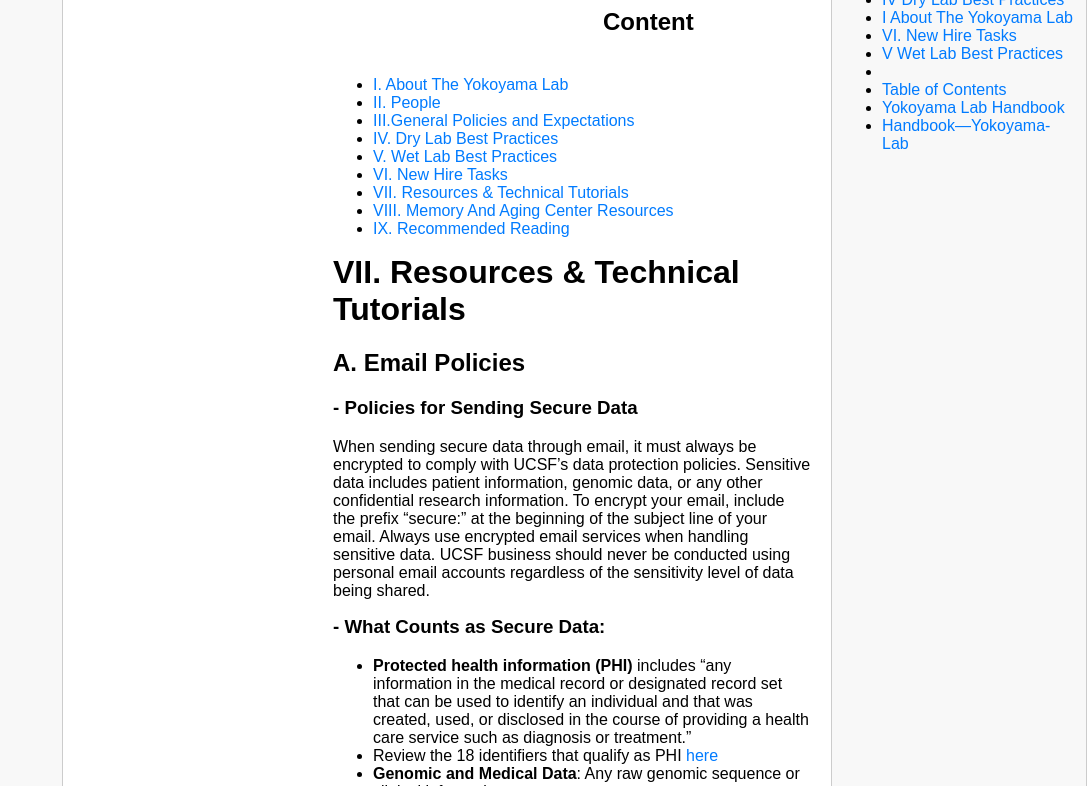
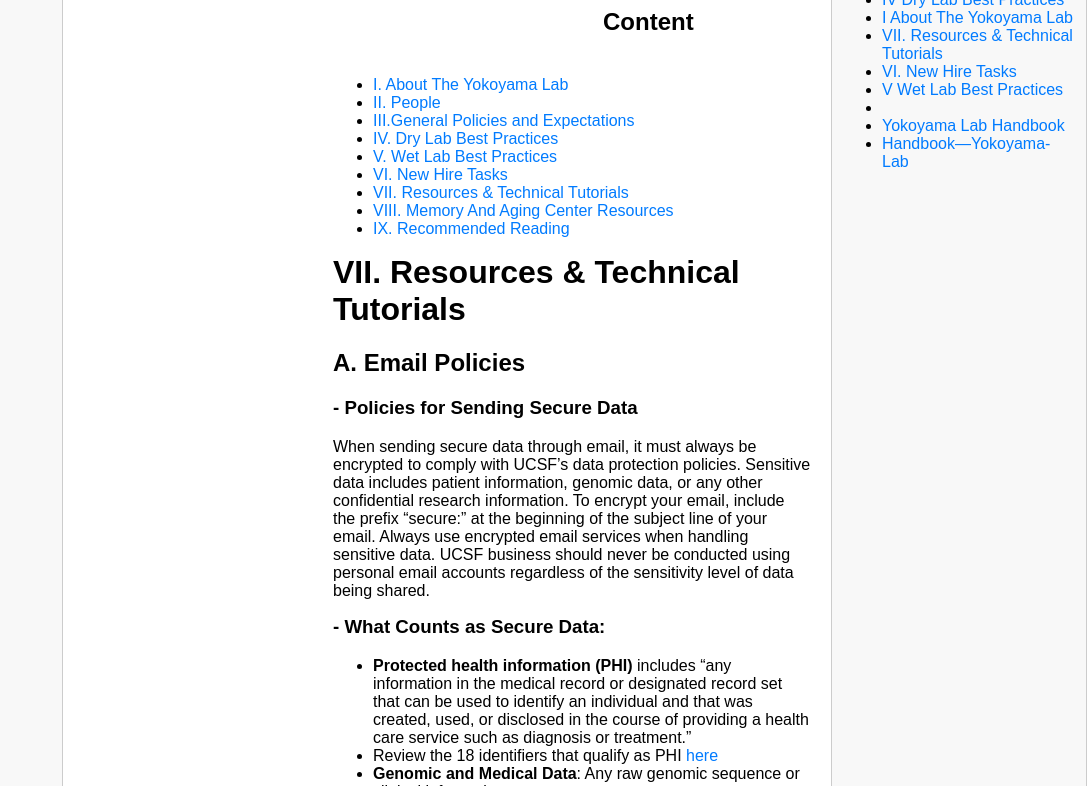
Before and after one commit to daniman89/Handbook---Yokoyama-Lab, a Jekyll site: the page built from docs/VII_Resources_&_Technical_Tutorials.md, in a window 1280 px wide and 900 px high, cut to the strip 114-900 px from the top of the window. Shown: the whole strip, without its empty margins (193-1280 px from the left). Built offline with Jekyll 4.4.1, drawn with Linux system fonts in a browser that asks for light colours; our own code applies the rules of GitHub Pages for plain Markdown files.

Commit message:
Update VII_Resources_&_Technical_Tutorials.md

```diff
--- a/docs/VII_Resources_&_Technical_Tutorials.md
+++ b/docs/VII_Resources_&_Technical_Tutorials.md
@@ -1,3 +1,7 @@
+---
+layout: default
+title: "VII. Resources & Technical Tutorials"
+---
 
 ## Table of Contents
 - [Home](../docs/index.md)
```
